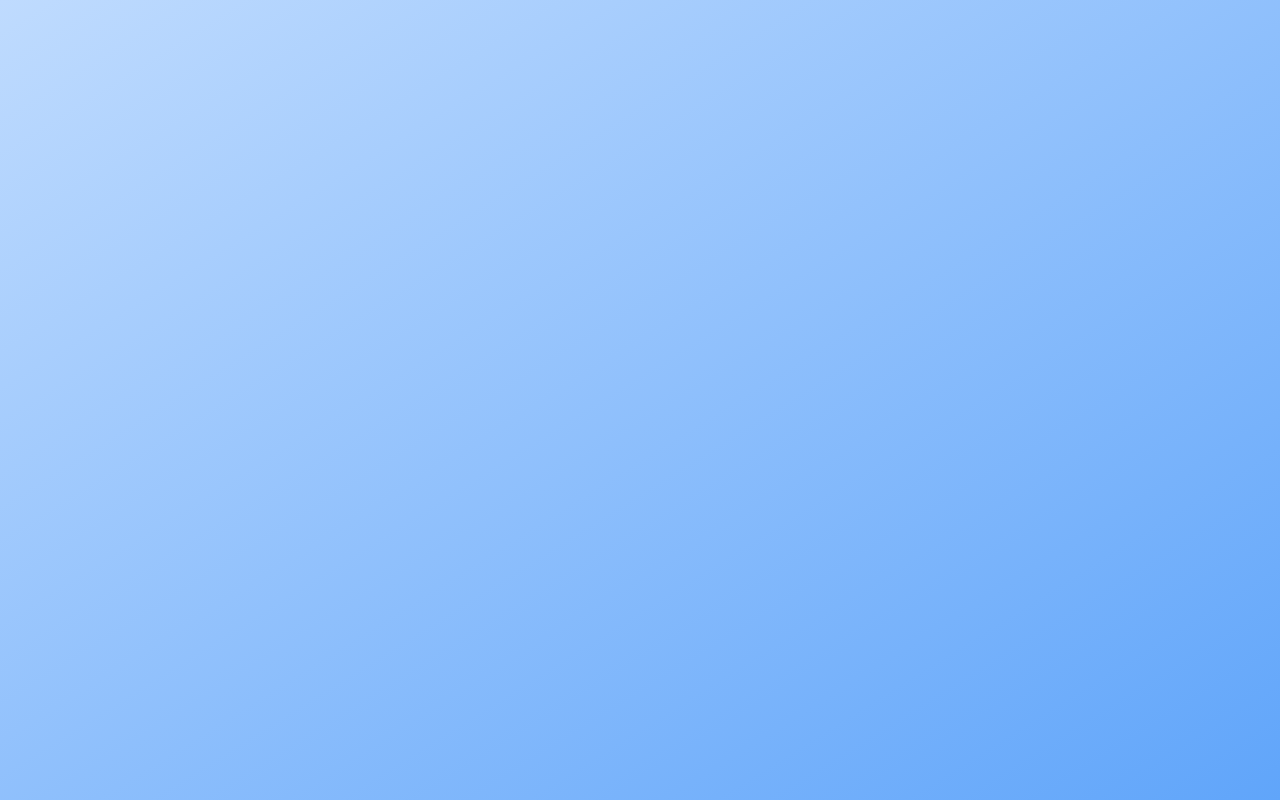
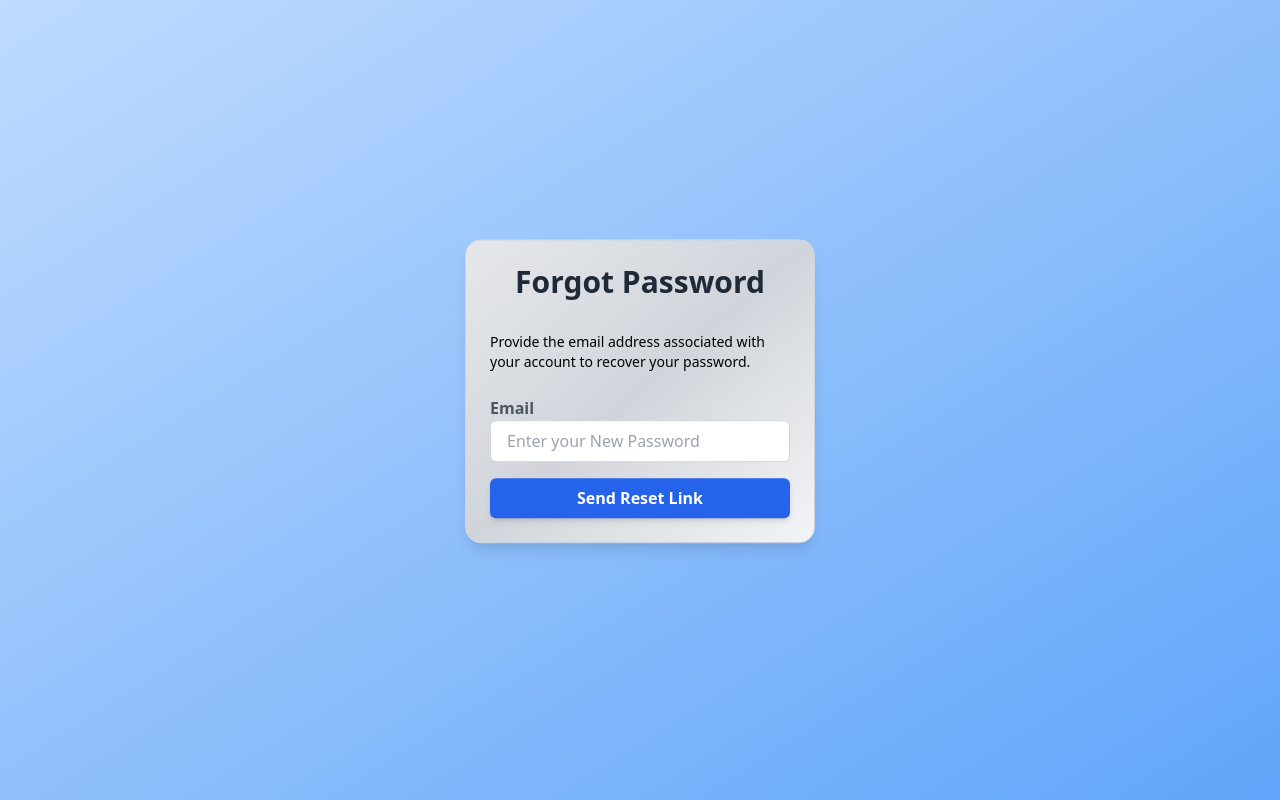
Before and after one commit to Varad80076/AuthAppLogin, a React (Vite) app in the folder Frontend/Login/: page /forget in a window 1280 px wide. Before the commit this address had no page. Built offline with nearby package versions, Linux system fonts and the light colour scheme.

Commit message:
forget password added

```diff
--- a/Frontend/Login/src/Component/AllRoutes.jsx
+++ b/Frontend/Login/src/Component/AllRoutes.jsx
@@ -2,6 +2,7 @@ import { Routes, Route } from 'react-router-dom';
 import NextComponent from '../Component/NextComponent';
 import SignUp from '../Component/SignUp';
 import Login from '../Component/Login';
+import Forget from '../Component/Forget';
 
 function AllRoutes() {
   return (
@@ -10,6 +11,7 @@ function AllRoutes() {
         <Route path="/signup" element={<SignUp />} />
         <Route path="/" element={<Login />} />
         <Route path="/next" element={<NextComponent />} />
+        <Route path="/forget" element={<Forget />} />
       </Routes>
     </div>
   )
--- /dev/null
+++ b/Frontend/Login/src/Component/Forget.jsx
@@ -0,0 +1,77 @@
+import { useState } from 'react'
+import axios from "axios";
+import { ForgetID } from "../util/allAPIs.js";
+import { useNavigate } from "react-router-dom";
+import { useLocation} from 'react-router-dom';
+
+
+const ForgotPasswordForm = () => {
+  const [password, setPassword] = useState('')
+  const location = useLocation();
+  const { email} = location.state || {};
+  const navigate = useNavigate();
+
+    //HANDLE RESET PASSWORD
+  const handleResetSubmit = async(event) => {
+    event.preventDefault()
+
+    try {
+        const response = await axios.post(ForgetID, {
+            email,
+            password
+         });
+         if (!response) {
+            alert("failed reset");
+            navigate("/");
+            throw new Error("Failed reset");
+         }
+         if (response.data.success) {
+            navigate("/");
+         } else {
+            alert("Failed reset");
+            navigate("/");
+         }
+
+    } catch{
+            alert("check credentials");
+            navigate("/")
+    }
+    }
+
+
+
+  return (
+    <div className="w-[350px] h-fit m-5 p-6 justify-center flex flex-col border border-gray-300 shadow-lg bg-gradient-to-br from-gray-200 via-gray-300 to-gray-100 rounded-2xl gap-6 transition-all duration-300 hover:shadow-2xl animate-floating">
+
+      <h1 className="text-gray-800 text-3xl font-bold text-center mb-2">
+        Forgot Password
+      </h1>
+      <h3 className="text-sm text-secondary m-0">Provide the email address associated with your account to recover your password.</h3>
+      <form onSubmit={handleResetSubmit} className="animate-slide-up">
+        <ul className="flex flex-col flex-wrap items-start justify-center gap-4">
+          <li className="flex flex-col items-start w-full">
+            <label className="text-gray-600 font-semibold">Email</label>
+            <input
+              className="rounded-md border border-gray-300 focus:ring-2 focus:ring-blue-500 focus:outline-none px-4 py-2 w-full text-gray-700 transition-all duration-200"
+              type="text"
+              placeholder="Enter your New Password"
+              value={password}
+              onChange={(e) => setPassword(e.target.value)}
+              required
+            />
+          </li>
+          <button
+            type="submit"
+            className="bg-blue-600 hover:bg-blue-700 text-white font-semibold px-4 py-2 rounded-md w-full shadow-md hover:shadow-lg transition-all duration-200 transform hover:-translate-y-1"
+          >
+            Send Reset Link
+          </button>
+        </ul>
+      </form>
+
+</div>
+  )
+}
+;
+
+export default ForgotPasswordForm;
--- a/Frontend/Login/src/Component/SignUp.jsx
+++ b/Frontend/Login/src/Component/SignUp.jsx
@@ -1,8 +1,8 @@
 import { useState } from "react";
 import axios from "axios";
-import { useNavigate } from 'react-router-dom';
+import { useNavigate } from "react-router-dom";
 import Login from "../Component/Login";
-import {signup} from'../util/allAPIs.js';
+import { signup } from "../util/allAPIs.js";
 import { Link } from "react-router-dom";
 
 function SignUp() {
@@ -16,33 +16,22 @@ function SignUp() {
 
    const toggleForm = () => {
       setIsSignUp(!isSignUp);
-
    };
-
 
    const collectData = async (e) => {
       e.preventDefault();
-      if(password.trim().length == 0 || password == '' ){
+      if (password.trim().length == 0 || password == "") {
          alert("Password value should be in Integer or Number");
-
       }
-      if(password.trim() != confpassword.trim()){
-        alert("please check password again")
-
-      }
-      else{
-      try{
+      if (password.trim() != confpassword.trim()) {
+         alert("please check password again");
+      } else {
+         try {
             const response = await axios.post(signup, {
                name,
                email,
                password,
             });
-
-        if (!response.ok) {
-            throw new Error('Failed to send data');
-        }
-
-        console.log(response.data);
 
             if (response.status === 201) {
                // Handle successful signup (e.g., redirect, show success message)
@@ -52,7 +41,7 @@ function SignUp() {
                alert(response.data.alert);
             } else {
                // Handle other errors
-          alert('An error occurred during signup.');
+               alert("An error occurred during signup.");
             }
 
             setName("");
@@ -60,21 +49,18 @@ function SignUp() {
             setpassword("");
             setShowPassword("");
          } catch (error) {
-        alert("Failed to send message. Please try again later.",error);
+            alert("Failed to send message. Please try again later.", error);
             setName("");
             setEmail("");
             setpassword("");
             setShowPassword("");
          }
+      }
    };
-  }
-
-
 
    return (
       <div>
          {isSignUp ? (
-
             <div className="w-[350px] h-fit m-5 p-6 justify-center flex flex-col border border-gray-300 shadow-lg bg-gradient-to-br from-gray-200 via-gray-300 to-gray-100 rounded-2xl gap-6 transition-all duration-300 hover:shadow-2xl animate-floating">
                <h1 className="text-gray-800 text-3xl font-bold text-center mb-2">
                   Sign Up Form
@@ -82,7 +68,9 @@ function SignUp() {
                <form onSubmit={collectData} className="animate-slide-up">
                   <ul className="flex flex-col flex-wrap items-start justify-center gap-4">
                      <li className="flex flex-col items-start w-full">
-              <label className="text-gray-600 font-semibold">Username</label>
+                        <label className="text-gray-600 font-semibold">
+                           Username
+                        </label>
                         <input
                            className="rounded-md border border-gray-300 focus:ring-2 focus:ring-blue-500 focus:outline-none px-4 py-2 w-full text-gray-700 transition-all duration-200"
                            type="text"
@@ -93,7 +81,9 @@ function SignUp() {
                         />
                      </li>
                      <li className="flex flex-col items-start w-full">
-              <label className="text-gray-600 font-semibold">Email</label>
+                        <label className="text-gray-600 font-semibold">
+                           Email
+                        </label>
                         <input
                            className="rounded-md border border-gray-300 focus:ring-2 focus:ring-blue-500 focus:outline-none px-4 py-2 w-full text-gray-700 transition-all duration-200"
                            type="text"
@@ -104,7 +94,9 @@ function SignUp() {
                         />
                      </li>
                      <li className="flex flex-col items-start w-full">
-              <label className="text-gray-600 font-semibold">Password</label>
+                        <label className="text-gray-600 font-semibold">
+                           Password
+                        </label>
                         <input
                            className="rounded-md border border-gray-300 focus:ring-2 focus:ring-blue-500 focus:outline-none px-4 py-2 w-full text-gray-700 transition-all duration-200"
                            type={showPassword ? "text" : "password"}
@@ -115,7 +107,9 @@ function SignUp() {
                         />
                      </li>
                      <li className="flex flex-col items-start w-full">
-              <label className="text-gray-600 font-semibold">Confirm Password</label>
+                        <label className="text-gray-600 font-semibold">
+                           Confirm Password
+                        </label>
                         <input
                            className="rounded-md border border-gray-300 focus:ring-2 focus:ring-blue-500 focus:outline-none px-4 py-2 w-full text-gray-700 transition-all duration-200"
                            type={showPassword ? "text" : "password"}
@@ -124,7 +118,6 @@ function SignUp() {
                            value={confpassword}
                            onChange={(e) => setconfpassword(e.target.value)}
                         />
-
                      </li>
                      <div className="flex justify-end gap-1 w-full">
                         <input
@@ -133,12 +126,15 @@ function SignUp() {
                            onChange={() => setShowPassword(!showPassword)}
                            className="form-checkbox text-blue-500 cursor-pointer "
                         />
-              <p className="cursor-pointer" onClick={() => setShowPassword(!showPassword)} >show</p>
+                        <p
+                           className="cursor-pointer"
+                           onClick={() => setShowPassword(!showPassword)}>
+                           show
+                        </p>
                      </div>
                      <button
                         className="bg-blue-600 hover:bg-blue-700 text-white font-semibold px-4 py-2 rounded-md w-full shadow-md hover:shadow-lg transition-all duration-200 transform hover:-translate-y-1"
-              type="submit"
-            >
+                        type="submit">
                         Submit
                      </button>
 
@@ -147,18 +143,16 @@ function SignUp() {
                         <Link
                            to="/"
                            className="text-blue-600 font-semibold hover:underline"
-                onClick={toggleForm}
-              >
+                           onClick={toggleForm}>
                            Login
                         </Link>
                      </span>
                   </ul>
                </form>
             </div>
-
-):(
-      <Login/>
-    ) }
+         ) : (
+            <Login />
+         )}
       </div>
    );
 }
--- a/Frontend/Login/src/util/allAPIs.js
+++ b/Frontend/Login/src/util/allAPIs.js
@@ -1,7 +1,7 @@
-
 const host = import.meta.env.VITE_API_KEY2;
 export const signup = `${host}auth/signup`;
 export const login = `${host}auth/login`;
 export const varad = `${host}auth/varad`;
-export const verifyOtp  = `${host}auth/verifyotp`;
-export const resendOtpUrl  = `${host}auth/resendotp`;
+export const verifyOtp = `${host}auth/verifyotp`;
+export const resendOtpUrl = `${host}auth/resendotp`;
+export const ForgetID = `${host}auth/forget`;
```
Also changed, not shown: Frontend/Login/src/Component/Login.jsx (+67 -36 lines), 2 other files (tests, documents, lock files or other folders). Lines whose indentation alone changed are shown as unchanged.
